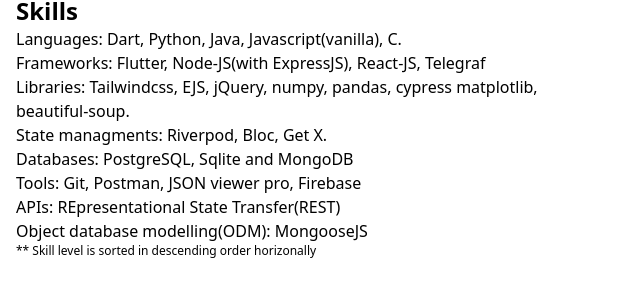
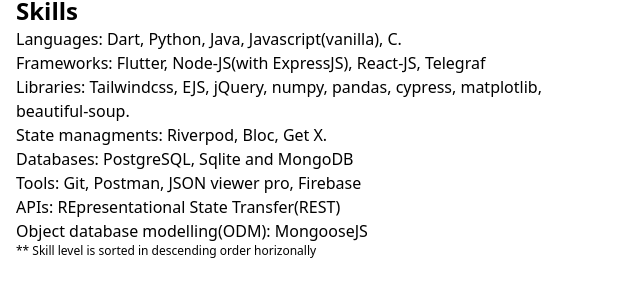
Before and after one commit to michaelzewdu/cv, a website: page index.html in a window 1280 px wide. Shown: the part 418-701 px from the top of the page, 640-1280 px from the left. Drawn offline with nearby package versions, Linux system fonts and the light colour scheme.

Commit message:
docs: grammar update

```diff
--- a/index.html
+++ b/index.html
@@ -105,8 +105,7 @@
             <p class="font-light"> <span class="font-normal">Frameworks: </span> Flutter, Node-JS(with ExpressJS),
                 React-JS,
                 Telegraf</p>
-            <p class="font-light"> <span class="font-normal">Libraries: </span>Tailwindcss, EJS, jQuery, numpy, pandas, cypress
-                matplotlib, beautiful-soup.</p>
+            <p class="font-light"> <span class="font-normal">Libraries: </span>Tailwindcss, EJS, jQuery, numpy, pandas, cypress, matplotlib, beautiful-soup.</p>
             <p class="font-light"> <span class="font-normal">State managments: </span> Riverpod, Bloc, Get X.</p>
             <p class="font-light"> <span class="font-normal">Databases: </span> PostgreSQL, Sqlite and MongoDB</p>
             <p class="font-light"> <span class="font-normal">Tools: </span> Git, Postman, JSON viewer pro, Firebase</p>
```
